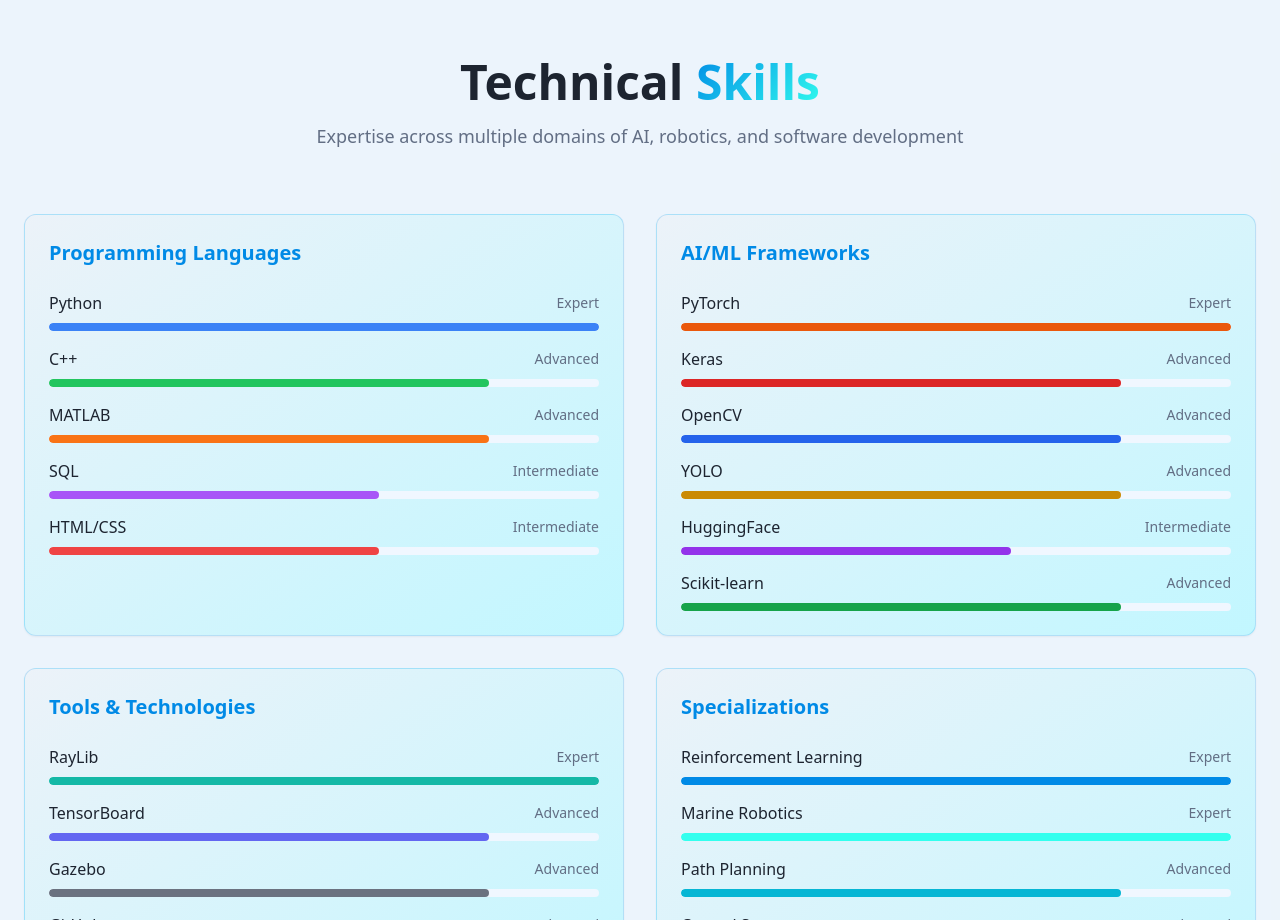
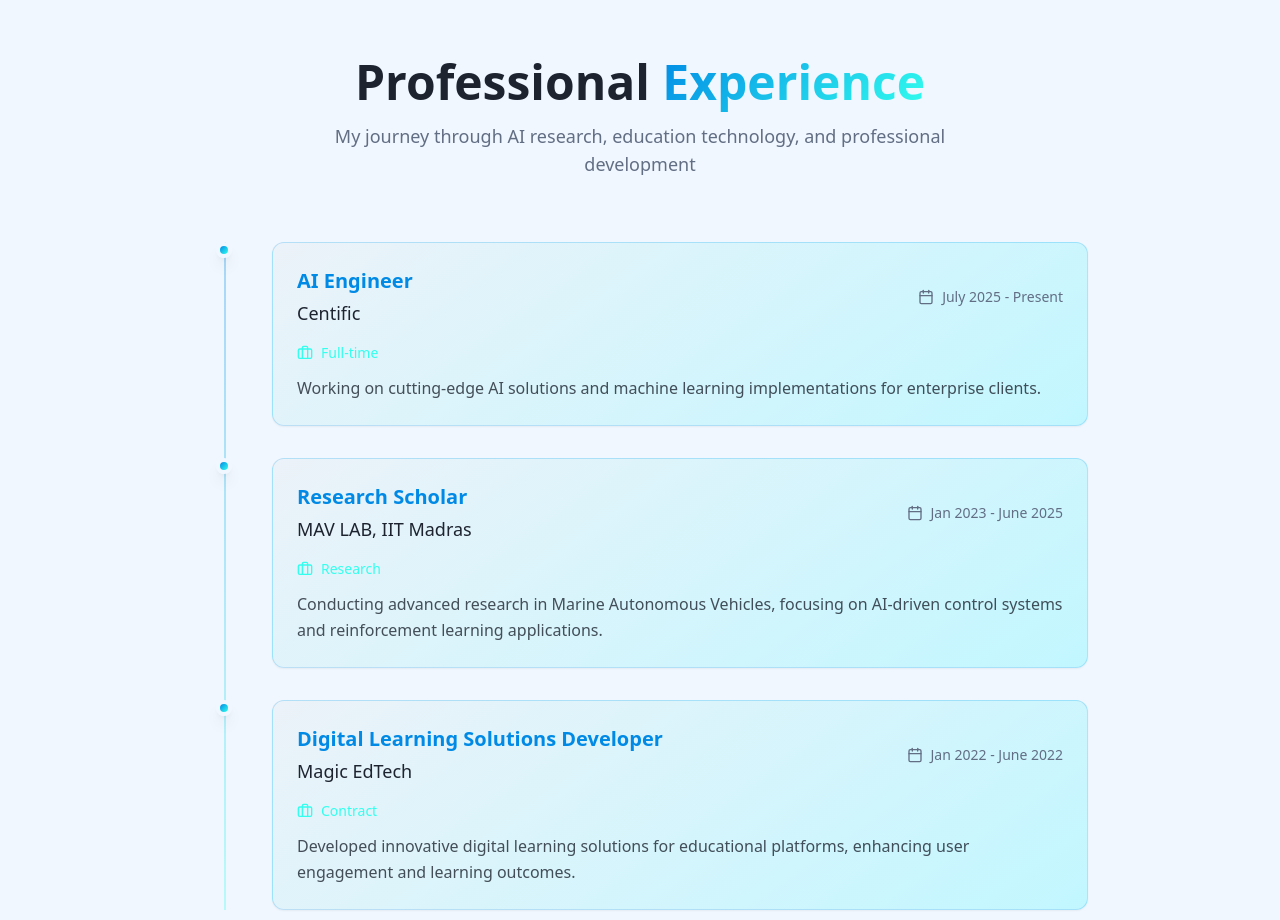
Before and after one commit to Sohrab789/sohrab_portfolio, a React (Vite) app: page / in a window 1280 px wide. Shown: the part 1880-2800 px from the top of the page. Built offline with nearby package versions, Linux system fonts and the light colour scheme.

Commit message:
Add experience section
Added experience details to the about section.

```diff
--- /dev/null
+++ b/src/components/Experience.tsx
@@ -0,0 +1,87 @@
+import { Card } from "@/components/ui/card";
+import { Briefcase, Calendar } from "lucide-react";
+
+const Experience = () => {
+  const experiences = [
+    {
+      title: "AI Engineer",
+      company: "Centific",
+      period: "July 2025 - Present",
+      type: "Full-time",
+      description: "Working on cutting-edge AI solutions and machine learning implementations for enterprise clients."
+    },
+    {
+      title: "Research Scholar",
+      company: "MAV LAB, IIT Madras",
+      period: "Jan 2023 - June 2025",
+      type: "Research",
+      description: "Conducting advanced research in Marine Autonomous Vehicles, focusing on AI-driven control systems and reinforcement learning applications."
+    },
+    {
+      title: "Digital Learning Solutions Developer",
+      company: "Magic EdTech",
+      period: "Jan 2022 - June 2022",
+      type: "Contract",
+      description: "Developed innovative digital learning solutions for educational platforms, enhancing user engagement and learning outcomes."
+    }
+  ];
+
+  return (
+    <section className="py-20 bg-gradient-subtle relative">
+      <div className="container mx-auto px-6">
+        <div className="text-center mb-16 animate-fade-in">
+          <h2 className="text-4xl md:text-5xl font-bold mb-4">
+            Professional <span className="text-gradient-primary">Experience</span>
+          </h2>
+          <p className="text-muted-foreground text-lg max-w-2xl mx-auto">
+            My journey through AI research, education technology, and professional development
+          </p>
+        </div>
+
+        <div className="max-w-4xl mx-auto">
+          <div className="relative">
+            {/* Timeline line */}
+            <div className="absolute left-8 top-0 bottom-0 w-0.5 bg-gradient-primary opacity-30"></div>
+
+            <div className="space-y-8">
+              {experiences.map((exp, index) => (
+                <div
+                  key={index}
+                  className={`relative animate-slide-in-${index % 2 === 0 ? 'left' : 'right'}`}
+                  style={{ animationDelay: `${index * 0.2}s` }}
+                >
+                  {/* Timeline dot */}
+                  <div className="absolute left-6 w-4 h-4 bg-gradient-primary rounded-full border-4 border-background shadow-lg"></div>
+
+                  <div className="ml-20">
+                    <Card className="p-6 bg-gradient-card border-primary/20 hover:border-primary/40 transition-all hover-lift">
+                      <div className="flex flex-col md:flex-row md:items-center md:justify-between mb-4">
+                        <div>
+                          <h3 className="text-xl font-semibold text-primary mb-1">{exp.title}</h3>
+                          <h4 className="text-lg font-medium text-foreground">{exp.company}</h4>
+                        </div>
+                        <div className="flex items-center gap-2 mt-2 md:mt-0">
+                          <Calendar className="h-4 w-4 text-muted-foreground" />
+                          <span className="text-sm text-muted-foreground">{exp.period}</span>
+                        </div>
+                      </div>
+
+                      <div className="flex items-center gap-2 mb-3">
+                        <Briefcase className="h-4 w-4 text-accent" />
+                        <span className="text-sm font-medium text-accent">{exp.type}</span>
+                      </div>
+
+                      <p className="text-foreground/80 leading-relaxed">{exp.description}</p>
+                    </Card>
+                  </div>
+                </div>
+              ))}
+            </div>
+          </div>
+        </div>
+      </div>
+    </section>
+  );
+};
+
+export default Experience;
--- a/src/components/Navigation.tsx
+++ b/src/components/Navigation.tsx
@@ -8,6 +8,7 @@ const Navigation = () => {
   const navItems = [
     { id: "home", label: "Home" },
     { id: "about", label: "About" },
+    { id: "experience", label: "Experience" },
     { id: "skills", label: "Skills" },
     { id: "projects", label: "Projects" },
     { id: "contact", label: "Contact" }
--- a/src/pages/Index.tsx
+++ b/src/pages/Index.tsx
@@ -1,6 +1,7 @@
 import Navigation from "@/components/Navigation";
 import Hero from "@/components/Hero";
 import About from "@/components/About";
+import Experience from "@/components/Experience";
 import Skills from "@/components/Skills";
 import Projects from "@/components/Projects";
 import Contact from "@/components/Contact";
@@ -18,6 +19,10 @@ const Index = () => {
 
         <section id="about">
           <About />
+        </section>
+
+        <section id="experience">
+          <Experience />
         </section>
 
         <section id="skills">
```
